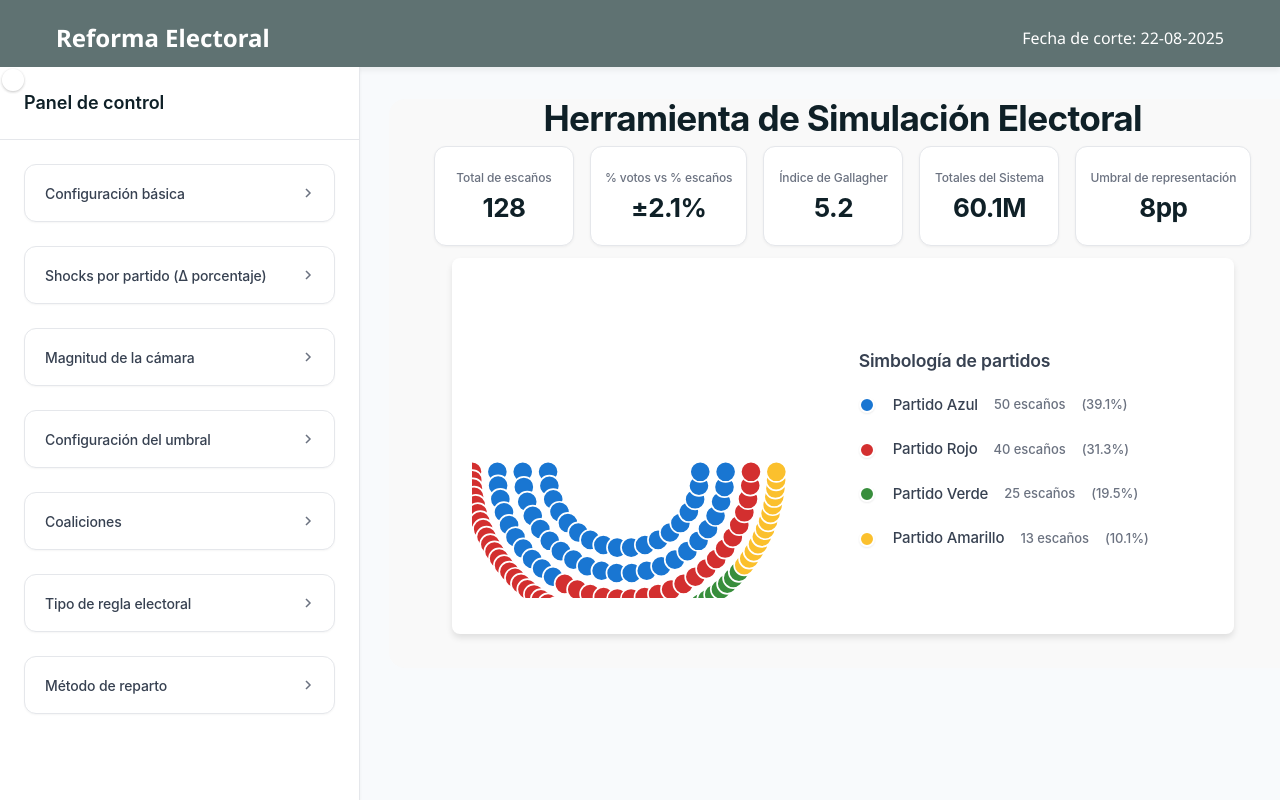
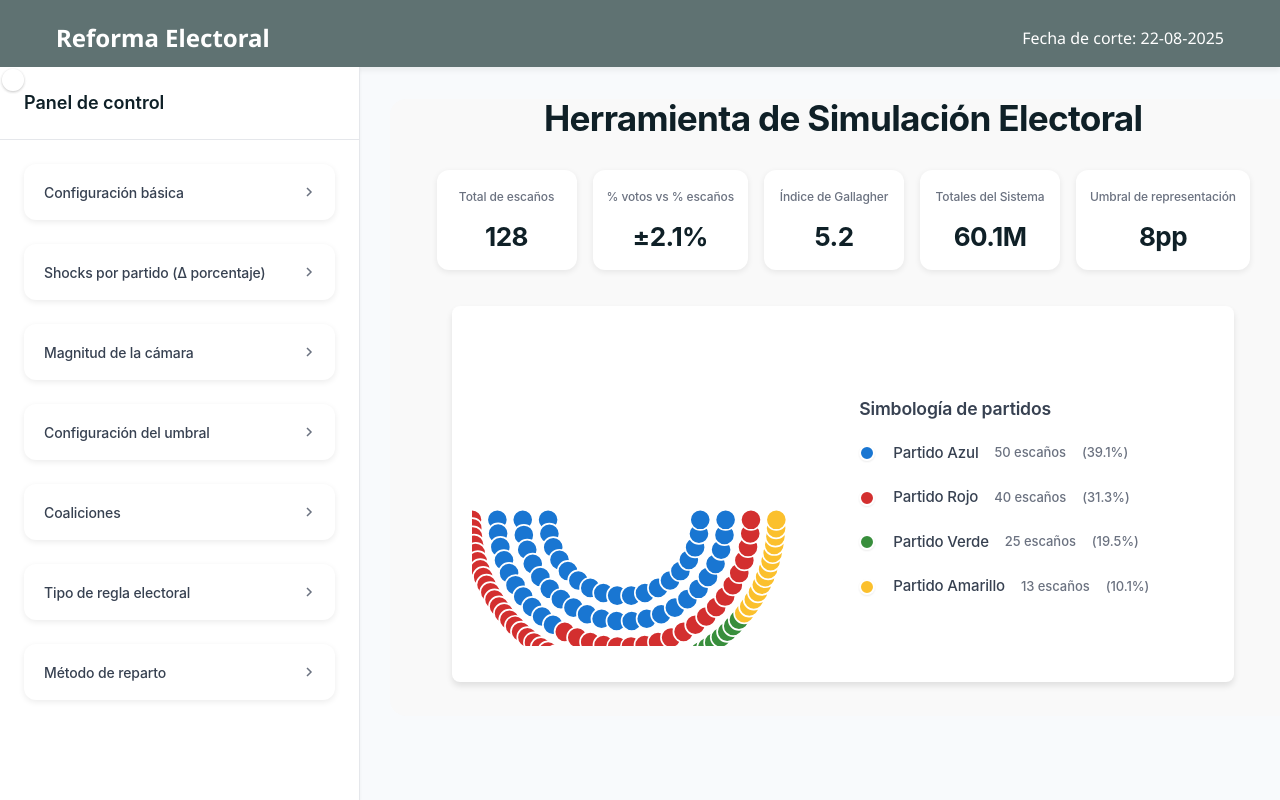
Before and after one commit to tabatatgr/tablero_electoral, a website with bundled scripts: page index.html in a window 1280 px wide. Built offline with nearby package versions, Linux system fonts and the light colour scheme.

Commit message:
versión mas chida que se puede mostrar

```diff
--- a/components/ControlSidebar.css
+++ b/components/ControlSidebar.css
@@ -61,10 +61,10 @@ control-sidebar .sidebar-content::-webkit-scrollbar-thumb {
   margin-bottom: 24px;
   background: #FFFFFF;
   border-radius: 12px;
-  border: 1px solid #E5E7EB;
+  border: none; /* Removes the border */
   overflow: hidden;
   transition: all 0.15s ease;
-  box-shadow: 0 1px 2px rgba(0, 0, 0, 0.04);
+  box-shadow: 0 2px 6px rgba(0, 0, 0, 0.08); /* Keeps the shadow effect */
 }
 
 .control-group:hover {
--- a/components/DashboardTitle.css
+++ b/components/DashboardTitle.css
@@ -9,6 +9,7 @@
   box-shadow: none;
   padding: 0px 24px 14px 24px; /* Original padding */
   margin: 32px 0 24px 0; /* Original margins */
+  gap: 24px; /* Adds spacing between title, KPIs, and seat chart */
 }
 .dashboard-title-text {
   font-size: 2.2rem;
--- a/components/IndicadorBox/IndicadorBox.css
+++ b/components/IndicadorBox/IndicadorBox.css
@@ -7,8 +7,8 @@ indicador-box {
   align-items: center;
   justify-content: center;
   text-align: center;
-  box-shadow: 0 1px 3px rgba(0,0,0,0.05);
-  border: 1px solid #E5E7EB;
+  box-shadow: 0 2px 6px rgba(0,0,0,0.08); /* Keeps the shadow effect */
+  border: none; /* Removes the border */
   font-size: 13px;
   transition: all 0.15s ease;
   min-width: 140px;
@@ -35,7 +35,8 @@ indicador-box .etiqueta {
   font-size: 12px;
   font-weight: 500;
   color: #6B7280;
-  margin-bottom: 8px;
+  margin-top: 18;
+  margin-bottom: 18px;
   letter-spacing: -0.01em;
   line-height: 16px;
 }
```
